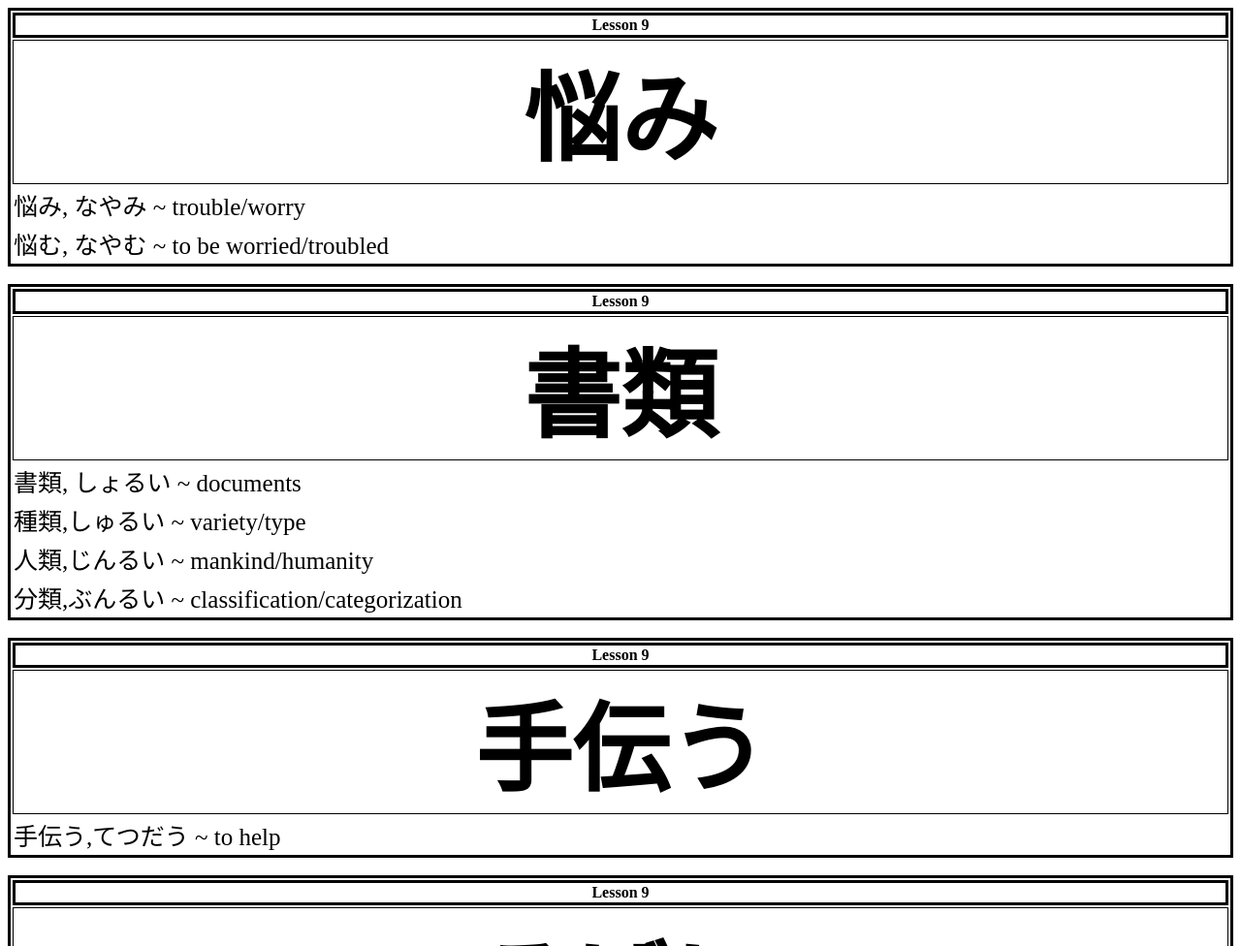
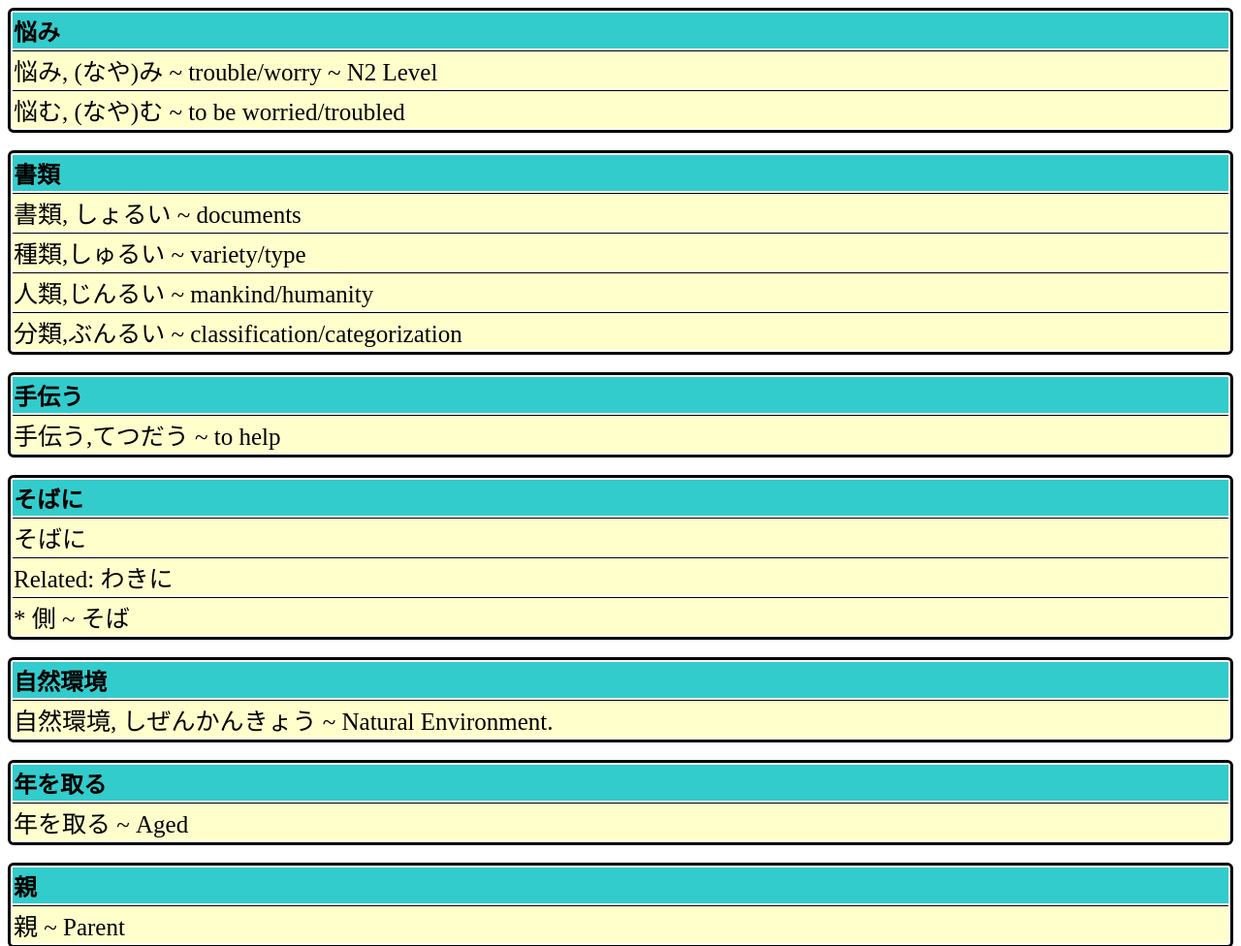
Before and after one commit to ravikiran378/kanji_html, a plain HTML site: page index.html in a window 1280 px wide. Shown: the top 976 px of the page at 97% size. Drawn offline with Linux system fonts and the light colour scheme.

Commit message:
Update index.html

```diff
--- a/index.html
+++ b/index.html
@@ -1,5 +1,34 @@
 <html>
   <head>
+    <style>
+      table {
+          border-collapse:separate;
+          border:solid black 1px;
+          border-radius:6px;
+          -moz-border-radius:6px;
+      }
+
+      td, th {
+          border-left:solid black 1px;
+          border-top:solid black 1px;
+          -moz-border-radius:6px;
+      }
+
+
+      td {
+         background-color: #FFFFCC;
+      }
+      th {
+          background-color: #33CCCC;
+          border-top: none;
+          font-size:1.5em;
+          text-align: left;
+      }
+
+      td:first-child, th:first-child {
+           border-left: none;
+      }
+    </style>
     <script>
     var arr = [];
     class Entry {
@@ -16,8 +45,8 @@
     function renderEntry(entry){
       str = '';
       str+= '<table style="border: solid black; width:100%">';
-      str+= '<tr><th colspan="2" style="border: solid black; ">'+entry.entryId+'</th></tr>';
-      str+= '<tr><th style="border: solid black 1px; font-size:100px;">'+entry.entryWord+'</th></tr>';
+      //str+= '<tr><th>'+entry.entryId+'</th></tr>';
+      str+= '<tr><th>'+entry.entryWord+'</th></tr>';
       for(let i=0; i<entry.entryList.length;i++){
         str+= '<tr><td style="text-align:left;font-size:25px;">'+entry.entryList[i]+'</td></tr>';
       }
@@ -191,7 +220,7 @@
                   ''
                 ));
         */
-        add(getEntry('Lesson 9','悩み', '悩み, なやみ ~ trouble/worry', '悩む, なやむ ~ to be worried/troubled'));
+        add(getEntry('Lesson 9','悩み', '悩み, (なや)み ~ trouble/worry ~ N2 Level', '悩む, (なや)む ~ to be worried/troubled'));
         add(getEntry('Lesson 9','書類', '書類, しょるい ~ documents', '種類,しゅるい ~ variety/type', '人類,じんるい ~ mankind/humanity', '分類,ぶんるい ~ classification/categorization'));
         add(getEntry('Lesson 9','手伝う', '手伝う,てつだう ~ to help'));
         add(getEntry('Lesson 9','そばに', 'そばに', 'Related: わきに', '* 側 ~ そば'));
@@ -202,7 +231,7 @@
         add(getEntry('Lesson 9','店員', '店員,てんいん ~ salesperson'));
         add(getEntry('Lesson 9','昼休み', '昼休み ~ Noon break', '昼寝 ~ Nap', '昼ご飯 ~ Lunch'));
         add(getEntry('Lesson 9','店長', '店長 ~ Store Manager'));
-        add(getEntry('Lesson 9','入館', '入館(にゅうかん) ~ Admission', '入館料 ~ Admission fee', '入場料 ~ entrance fee; admission fee; gate receipts'));
+        add(getEntry('Lesson 9','入館', '入館(にゅうかん) ~ Admission', '入館料 ~ Admission fee', '入場料 ~ entrance fee; admission fee; gate receipts', ' ☞ 入館料 means admission fee to any types of museums.  The word is used for the places called 博物館(はくぶつかん)、美術館(びじゅつかん)... when they charge fee to use the facilities.  入場料 on the other hand, it also means admission fee in general.'));
         add(getEntry('Lesson 9','何度', '何度 ~ Many times', '制度,せいど ~ System/institution/organization'));
         add(getEntry('Lesson 9','さっき', 'さっき ~ A While Ago/some time ago'));
         add(getEntry('Lesson 9','説明', '説明 ~ explanation', '表明(ひょうめい) ~ declaration', '**有名 ~ Famous [Kanji rhymes similar]', '不明, ふめい ~ unidentified'));
@@ -274,6 +303,7 @@
   <body onload="load(); render();">
     <div id="target-div"></div>
     <pre>
+
     Lesson 9.
 
     だれかに自分の悩みを聞いてもらいたいと思うことがあります。
```
